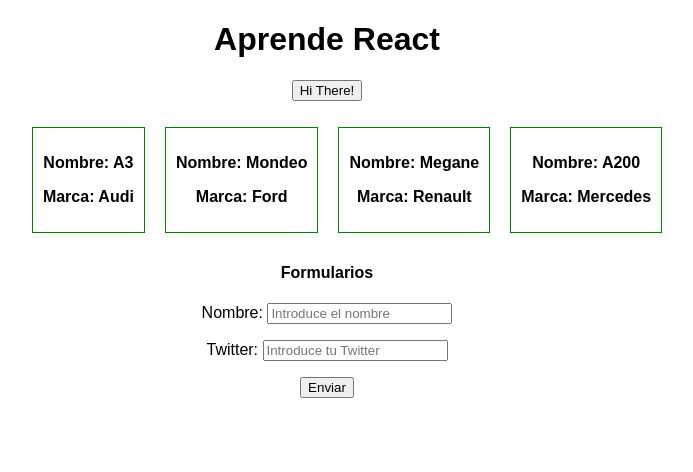
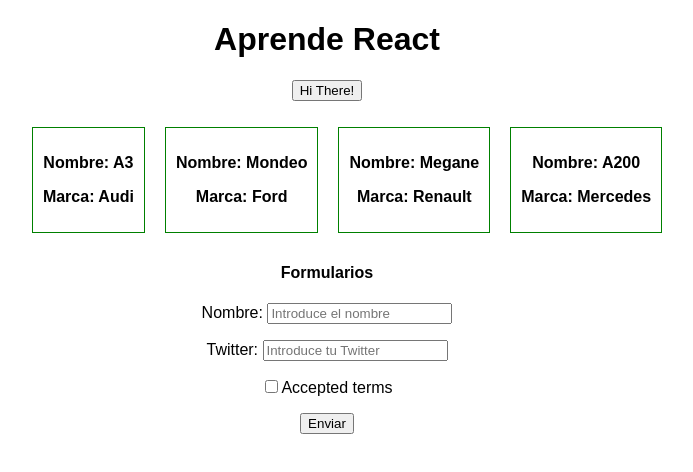
Before and after one commit to Pauliih/curso_react, a React (Create React App) app: page / in a window 1280 px wide. Shown: the top 472 px of the page, without its empty margins (313-1006 px from the left). Built offline with nearby package versions, Linux system fonts and the light colour scheme.

Commit message:
onSubmit and onChange event

```diff
--- a/src/sections/forms.js
+++ b/src/sections/forms.js
@@ -2,18 +2,24 @@ import React, {Component} from 'react';
 
 export default class Form extends Component {
   // Creo el método
-  handleClick = (event) => {
+  handleSubmit = (event) => {
     event.preventDefault(); // para evitar que el botóm haga submit
     const name = this.inputName.value;
     const email = document.getElementById('twitter').value;
     console.log({name,
       email });
   }
+
+  handleChange = (event) => {
+    console.log('handleChange');
+    console.log(event.target.checked);
+  }
+
   render() {
     return (
       <div>
         <h4>Formularios</h4>
-        <form>
+        <form onSubmit={this.handleSubmit}>
           <p>
             <label htmlFor='name'>Nombre: </label>
             <input
@@ -32,11 +38,15 @@ export default class Form extends Component {
               placeholder='Introduce tu Twitter' />
           </p>
 
-          <button
-            // Le agregamos al botón la props onClick
-            onClick={this.handleClick}>
-            Enviar
-          </button>
+          <p>
+            <label>
+              <input onChange={this.handleChange}
+                type='checkbox' />
+                Accepted terms
+            </label>
+          </p>
+
+          <button>Enviar</button>
         </form>
       </div>
     );
```
